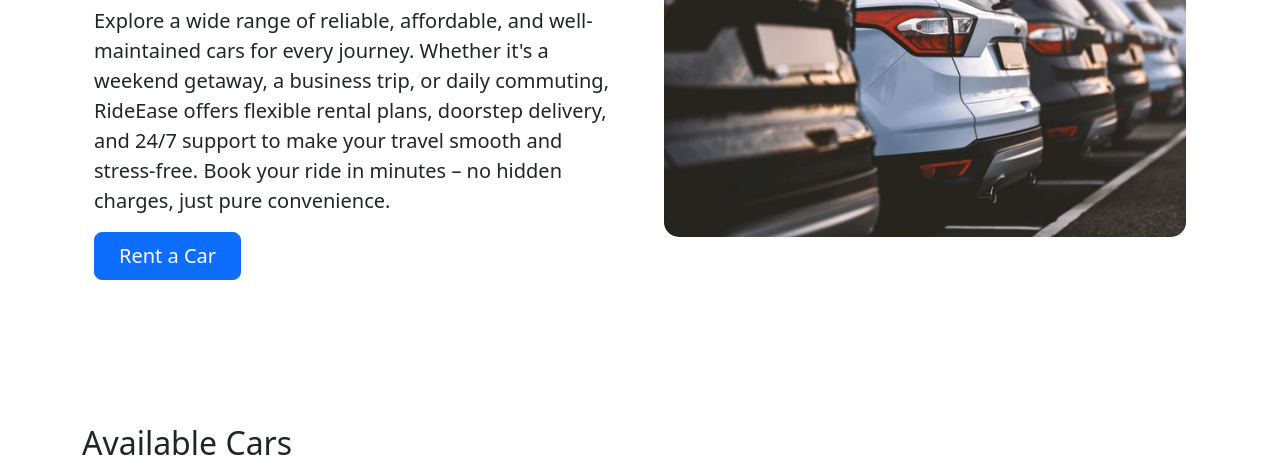
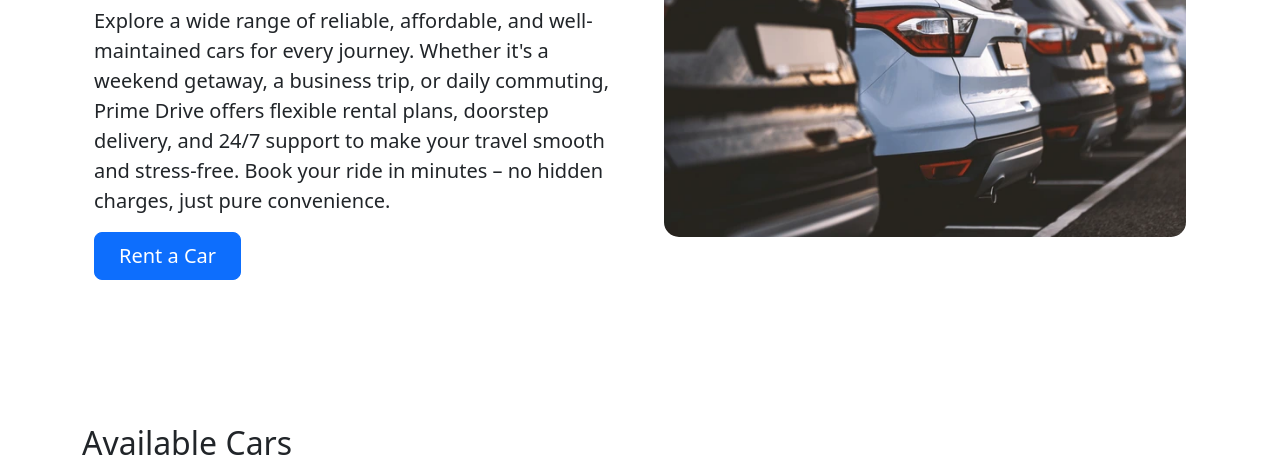
Before and after one commit to sharvnaik10/primedrive, a plain HTML site: page index.html in a window 1280 px wide. Shown: the part 306-773 px from the top of the page. Drawn offline with nearby package versions, Linux system fonts and the light colour scheme.

Commit message:
Update company name in the hero description

```diff
--- a/index.html
+++ b/index.html
@@ -84,7 +84,7 @@
       </div>
       <div class="col-lg-6">
         <h1 class="display-5 fw-bold text-body-emphasis lh-1 mb-3"> Hassle-Free Car Rentals at Your Fingertips</h1>
-        <p class="lead">Explore a wide range of reliable, affordable, and well-maintained cars for every journey. Whether it's a weekend getaway, a business trip, or daily commuting, RideEase offers flexible rental plans, doorstep delivery, and 24/7 support to make your travel smooth and stress-free. Book your ride in minutes – no hidden charges, just pure convenience.</p>
+        <p class="lead">Explore a wide range of reliable, affordable, and well-maintained cars for every journey. Whether it's a weekend getaway, a business trip, or daily commuting, Prime Drive offers flexible rental plans, doorstep delivery, and 24/7 support to make your travel smooth and stress-free. Book your ride in minutes – no hidden charges, just pure convenience.</p>
         <div class="d-grid gap-2 d-md-flex justify-content-md-start">
           <button type="button" class="btn btn-primary btn-lg px-4 me-md-2">Rent a Car</button>
         </div>
```
